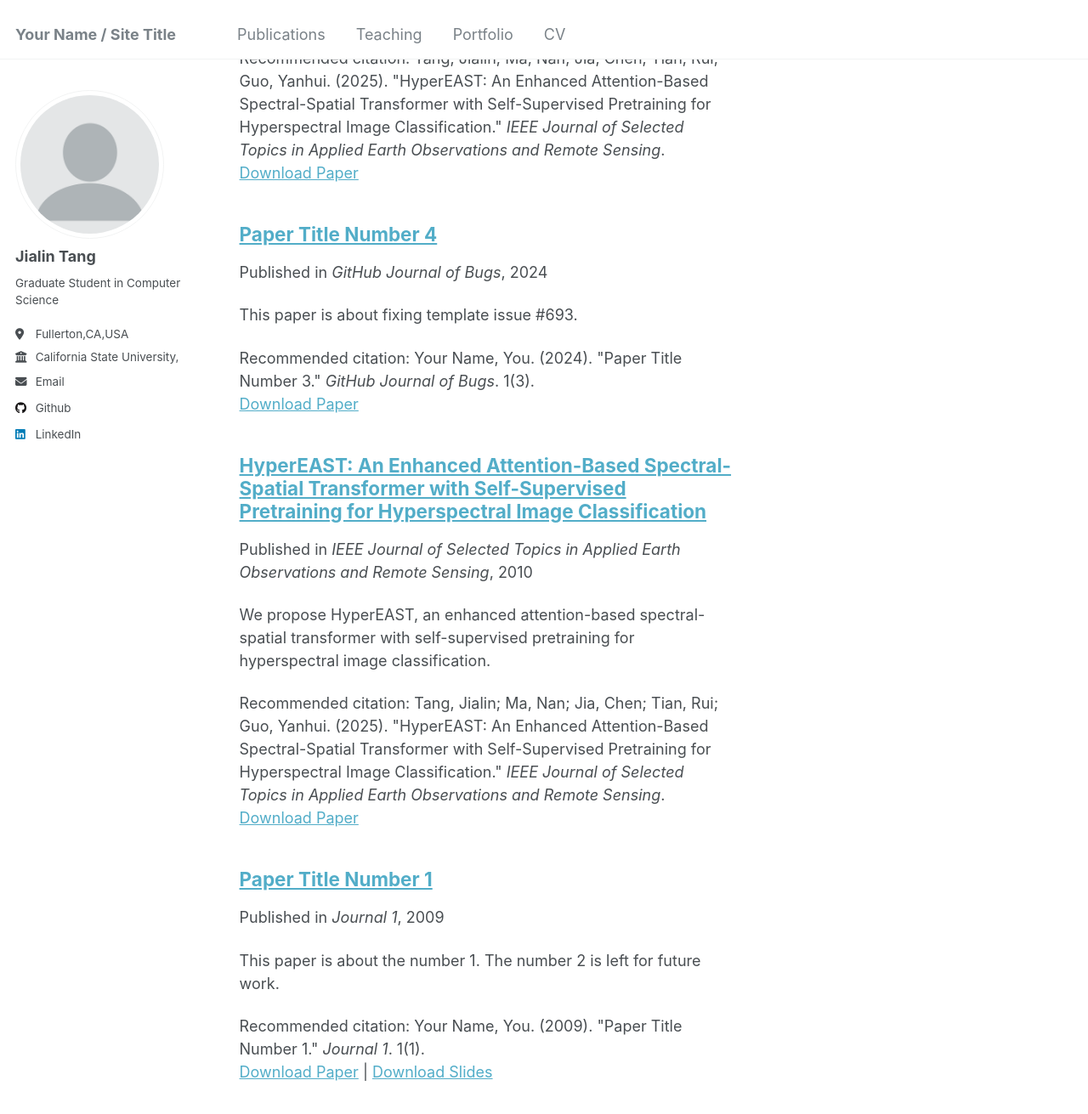
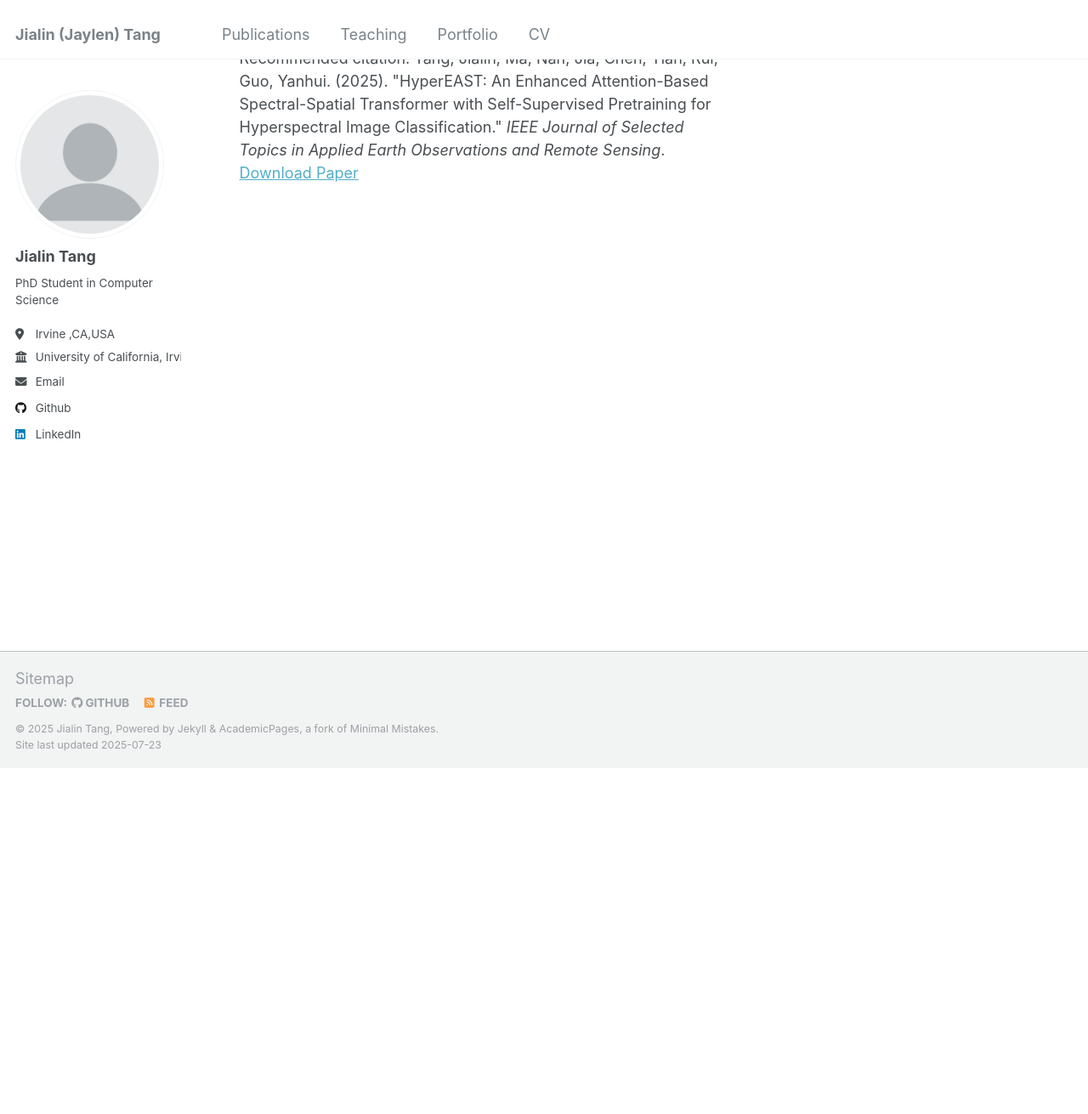
Before and after one commit to JaylenTang/jaylentang.github.io, a Jekyll site: the page built from _pages/publications.html, in a window 1280 px wide and 1400 px high, scrolled down 496 px. Shown: the top 1311 px of the window at 85% size. Built offline with Jekyll 4.4.1, drawn with Linux system fonts in a browser that asks for light colours; some of the changed text lies outside the part shown.

Commit message:
chore: clean up local _site and sync all changes

```diff
--- a/_config.yml
+++ b/_config.yml
@@ -8,9 +8,9 @@
 
 # Basic Site Settings
 locale                   : "en-US"
-title                    : "Your Name / Site Title"
+title                    : "Jialin (Jaylen) Tang"
 title_separator          : "-"
-name                     : &name "Your Name"
+name                     : &name "Jialin Tang"
 description              : &description "personal description"
 url                      : https://jaylentang.github.io # the base hostname & protocol for your site e.g. "https://mmistakes.github.io"
 baseurl                  : "" # the subpath of your site, e.g. "/blog"
@@ -24,9 +24,9 @@
   avatar           : "profile.png"
   name             : "Jialin Tang"
   pronouns         : # example: "she/her"
-  bio              : "Graduate Student in Computer Science"
-  location         : "Fullerton,CA,USA"
-  employer         : "California State University, Fullerton"
+  bio              : "PhD Student in Computer Science"
+  location         : "Irvine ,CA,USA"
+  employer         : "University of California, Irvine"
   uri              : # URL
   email            : "tjl_0516@csu.fullerton.edu"
 
--- a/_publications/2009-10-01-paper-title-number-1.md
+++ /dev/null
@@ -1,14 +0,0 @@
----
-title: "Paper Title Number 1"
-collection: publications
-category: manuscripts
-permalink: /publication/2009-10-01-paper-title-number-1
-excerpt: 'This paper is about the number 1. The number 2 is left for future work.'
-date: 2009-10-01
-venue: 'Journal 1'
-slidesurl: 'http://academicpages.github.io/files/slides1.pdf'
-paperurl: 'http://academicpages.github.io/files/paper1.pdf'
-citation: 'Your Name, You. (2009). &quot;Paper Title Number 1.&quot; <i>Journal 1</i>. 1(1).'
----
-
-The contents above will be part of a list of publications, if the user clicks the link for the publication than the contents of section will be rendered as a full page, allowing you to provide more information about the paper for the reader. When publications are displayed as a single page, the contents of the above "citation" field will automatically be included below this section in a smaller font.
--- a/_publications/2010-10-01-paper-title-number-2.md
+++ /dev/null
@@ -1,19 +0,0 @@
----
-title: "HyperEAST: An Enhanced Attention-Based Spectral-Spatial Transformer with Self-Supervised Pretraining for Hyperspectral Image Classification"
-collection: publications
-category: journals
-permalink: /publication/2010-10-01-hypereast
-excerpt: 'We propose HyperEAST, an enhanced attention-based spectral-spatial transformer with self-supervised pretraining for hyperspectral image classification.'
-date: 2010-10-01
-venue: 'IEEE Journal of Selected Topics in Applied Earth Observations and Remote Sensing'
-paperurl: ''
-citation: 'Tang, Jialin; Ma, Nan; Jia, Chen; Tian, Rui; Guo, Yanhui. (2025). "HyperEAST: An Enhanced Attention-Based Spectral-Spatial Transformer with Self-Supervised Pretraining for Hyperspectral Image Classification." <i>IEEE Journal of Selected Topics in Applied Earth Observations and Remote Sensing</i>.'
----
-
-HyperEAST: An Enhanced Attention-Based Spectral-Spatial Transformer with Self-Supervised Pretraining for Hyperspectral Image Classification
-
-Published in _IEEE Journal of Selected Topics in Applied Earth Observations and Remote Sensing_, 2025
-
-We propose HyperEAST, an enhanced attention-based spectral-spatial transformer with self-supervised pretraining for hyperspectral image classification.
-
-Recommended citation: Tang, Jialin; Ma, Nan; Jia, Chen; Tian, Rui; Guo, Yanhui. (2025). "HyperEAST: An Enhanced Attention-Based Spectral-Spatial Transformer with Self-Supervised Pretraining for Hyperspectral Image Classification." _IEEE Journal of Selected Topics in Applied Earth Observations and Remote Sensing_.
--- a/_publications/2024-02-17-paper-title-number-4.md
+++ /dev/null
@@ -1,13 +0,0 @@
----
-title: "Paper Title Number 4"
-collection: publications
-category: conferences
-permalink: /publication/2024-02-17-paper-title-number-4
-excerpt: 'This paper is about fixing template issue #693.'
-date: 2024-02-17
-venue: 'GitHub Journal of Bugs'
-paperurl: 'http://academicpages.github.io/files/paper3.pdf'
-citation: 'Your Name, You. (2024). &quot;Paper Title Number 3.&quot; <i>GitHub Journal of Bugs</i>. 1(3).'
----
-
-The contents above will be part of a list of publications, if the user clicks the link for the publication than the contents of section will be rendered as a full page, allowing you to provide more information about the paper for the reader. When publications are displayed as a single page, the contents of the above "citation" field will automatically be included below this section in a smaller font.
```
Also changed, not shown: 4 other files.
